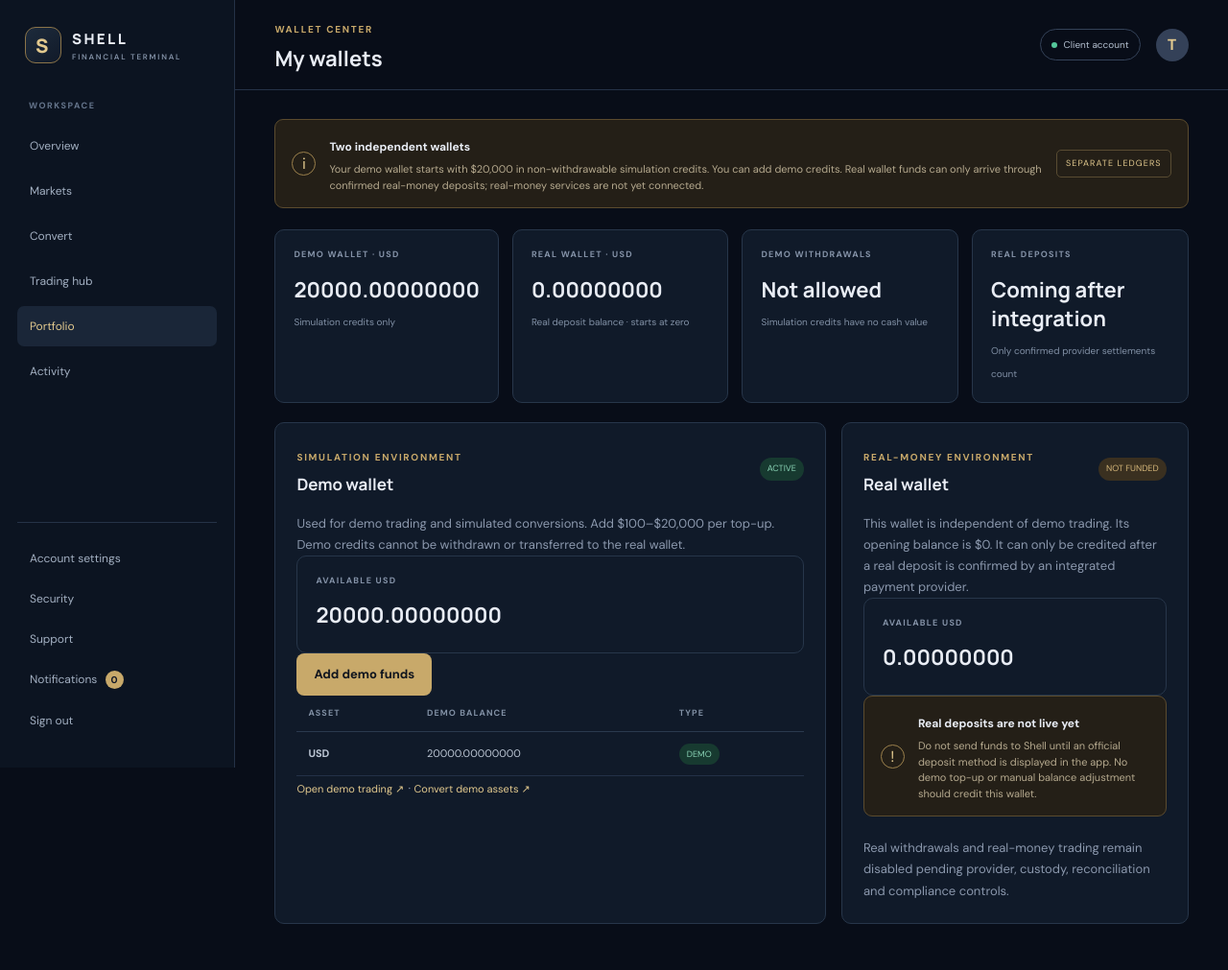
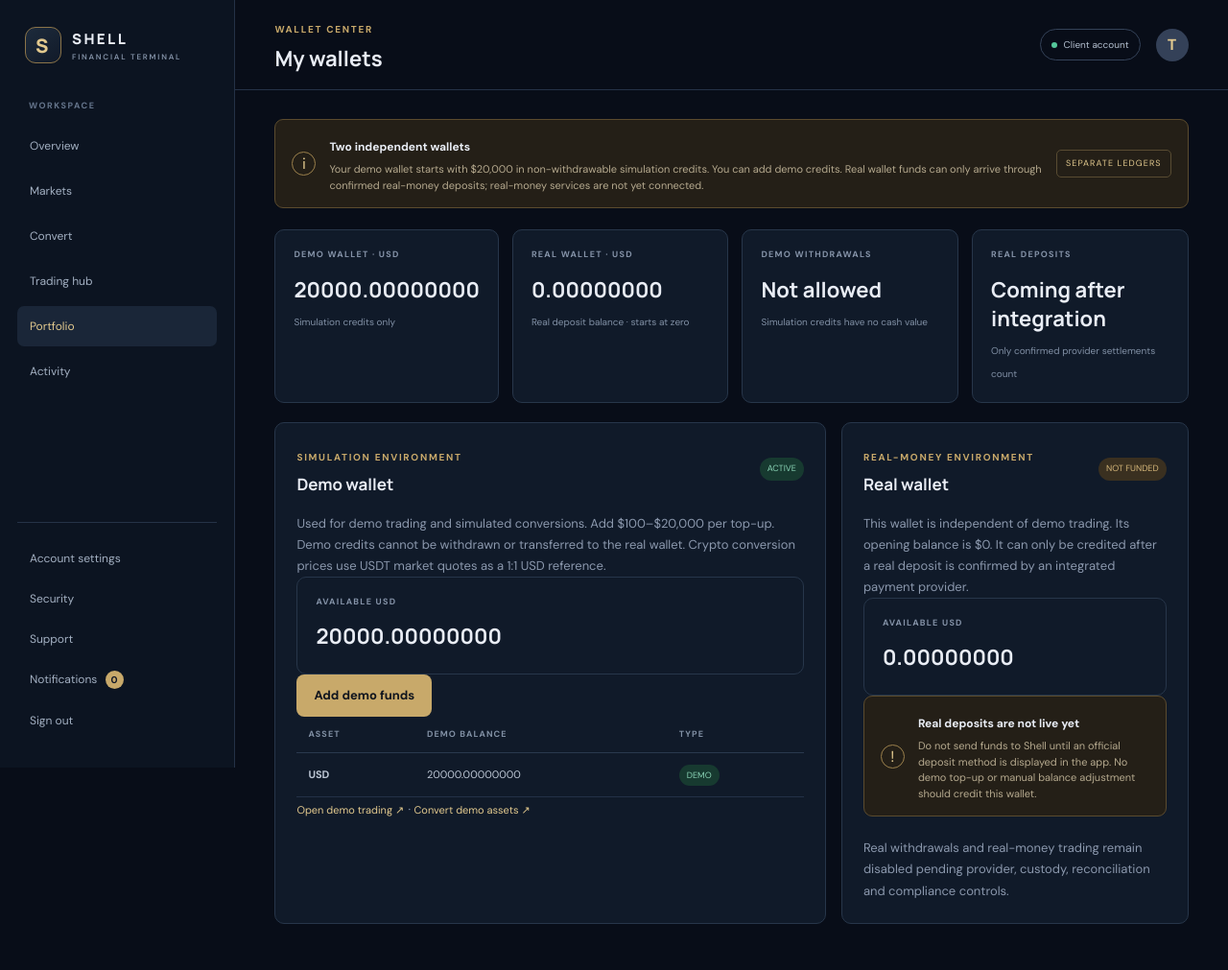
Before and after one commit to anorbert/shell, a Laravel app: page /portfolio in a window 1280 px wide. Shown: the whole page at 96% size. Run offline with Laravel 12, Linux system fonts and the light colour scheme; the visitor is signed in with stand-in values (Sample User, id 1); data comes from the database, SQL or seed files in the repository; data that the repository does not hold is empty; style sheets or scripts are compiled from the project's sources.

Commit message:
Disclose USDT reference pricing for USD demo conversions

```diff
--- a/resources/views/client/portfolio.blade.php
+++ b/resources/views/client/portfolio.blade.php
@@ -13,7 +13,7 @@
 <div class="content-grid">
     <section class="panel">
         <div class="panel-head"><div><span class="eyebrow">SIMULATION ENVIRONMENT</span><h2>Demo wallet</h2></div><span class="table-status verified">ACTIVE</span></div>
-        <p class="muted">Used for demo trading and simulated conversions. Add $100–$20,000 per top-up. Demo credits cannot be withdrawn or transferred to the real wallet.</p>
+        <p class="muted">Used for demo trading and simulated conversions. Add $100–$20,000 per top-up. Demo credits cannot be withdrawn or transferred to the real wallet. Crypto conversion prices use USDT market quotes as a 1:1 USD reference.</p>
         <div class="metric-card"><span class="metric-label">AVAILABLE USD</span><strong id="demo-wallet-balance">{{ $demoBalance }}</strong></div>
         <button class="button button-primary" type="button" data-modal-open="#demo-topup-modal">Add demo funds</button>
         <div class="table-wrap"><table class="data-table"><thead><tr><th>ASSET</th><th>DEMO BALANCE</th><th>TYPE</th></tr></thead><tbody>
```
